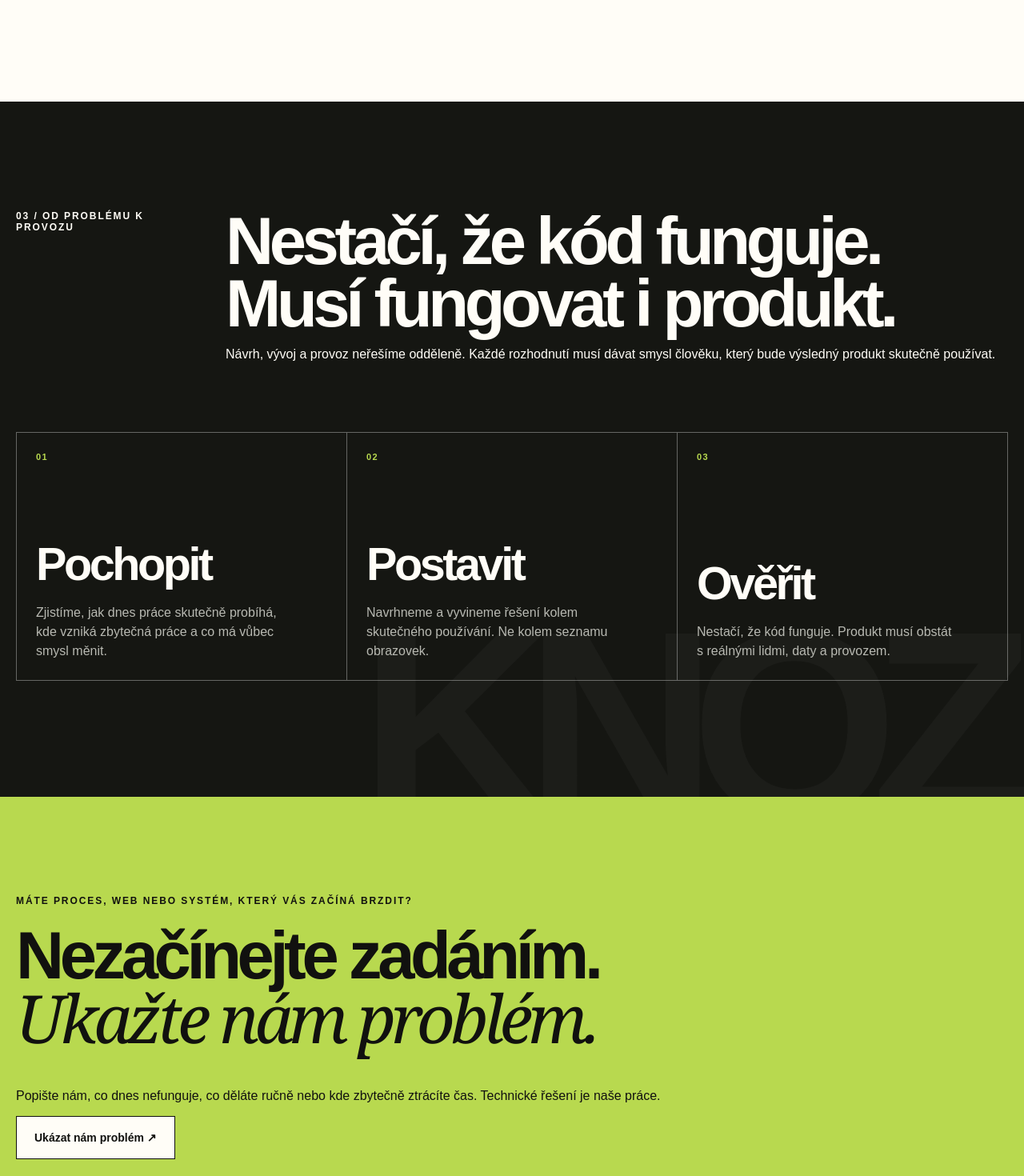
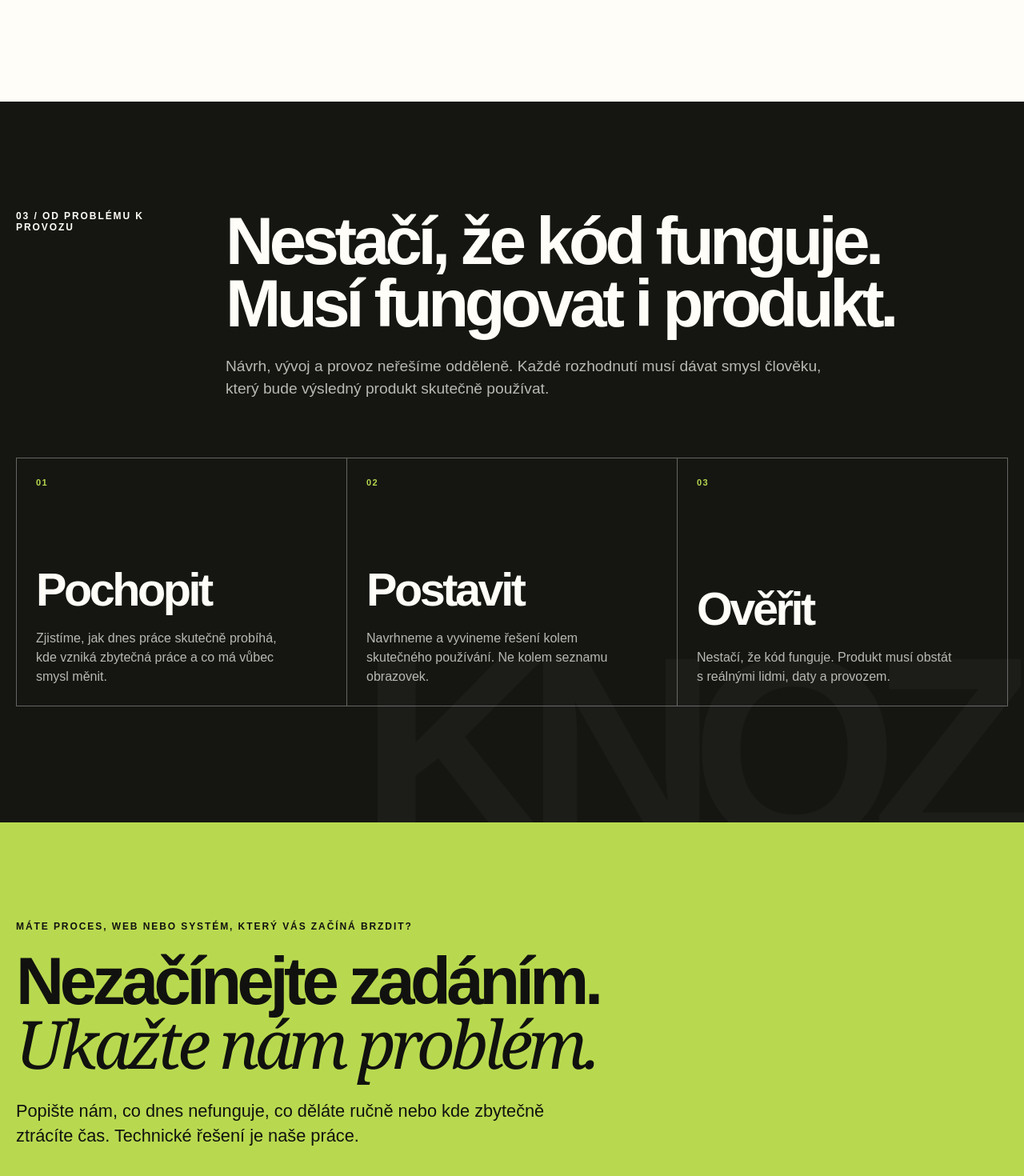
Before and after one commit to KadlecekTomas/Studio-Platform, a Next.js app: page / in a window 1280 px wide. Shown: the part 2760-4230 px from the top of the page at 80% size. Built offline with nearby package versions, Linux system fonts and the light colour scheme.

Commit message:
style homepage positioning and closing copy

```diff
--- a/app/globals.css
+++ b/app/globals.css
@@ -655,6 +655,14 @@ h1 em { font-family: Georgia, "Times New Roman", serif; font-weight: 400; }
   z-index: 1;
 }
 
+.home-method-positioning {
+  margin: 26px 0 0;
+  max-width: 760px;
+  color: #b8b9b2;
+  font-size: clamp(17px, 1.5vw, 22px);
+  line-height: 1.45;
+}
+
 .home-method-grid {
   position: relative;
   z-index: 1;
@@ -703,8 +711,15 @@ h1 em { font-family: Georgia, "Times New Roman", serif; font-weight: 400; }
 }
 
 .home-closing h2 {
-  margin: 22px 0 46px;
+  margin: 22px 0 28px;
   max-width: 1100px;
+}
+
+.home-closing-copy {
+  margin: 0 0 38px;
+  max-width: 720px;
+  font-size: clamp(18px, 1.7vw, 24px);
+  line-height: 1.4;
 }
 
 .home-closing-button {
```
